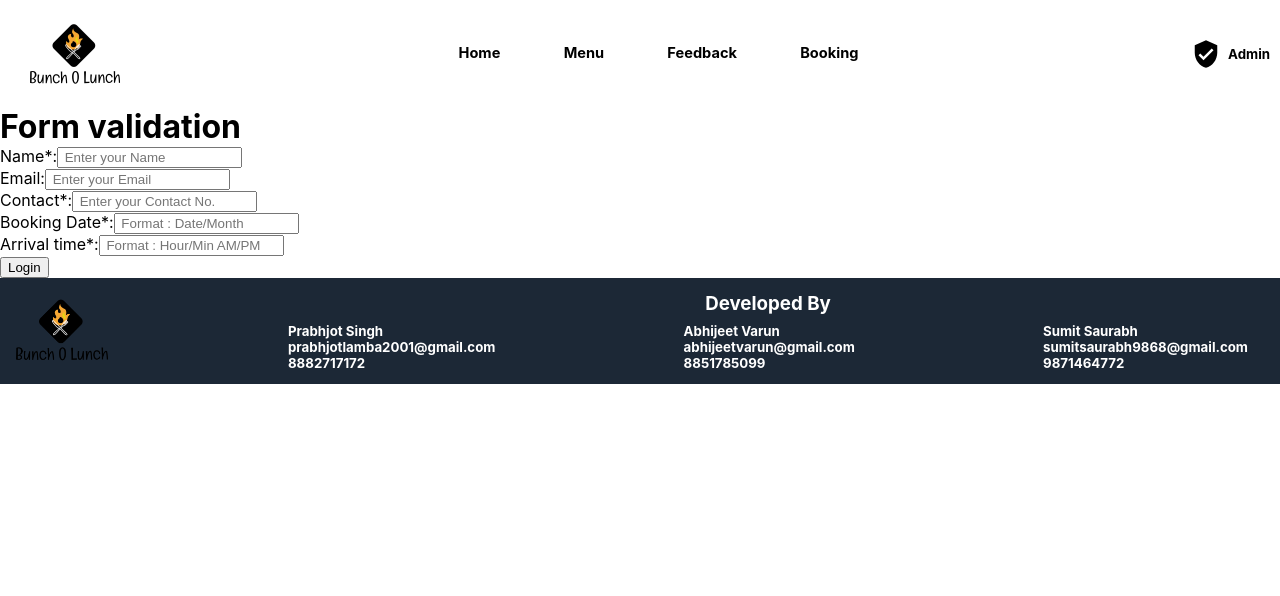
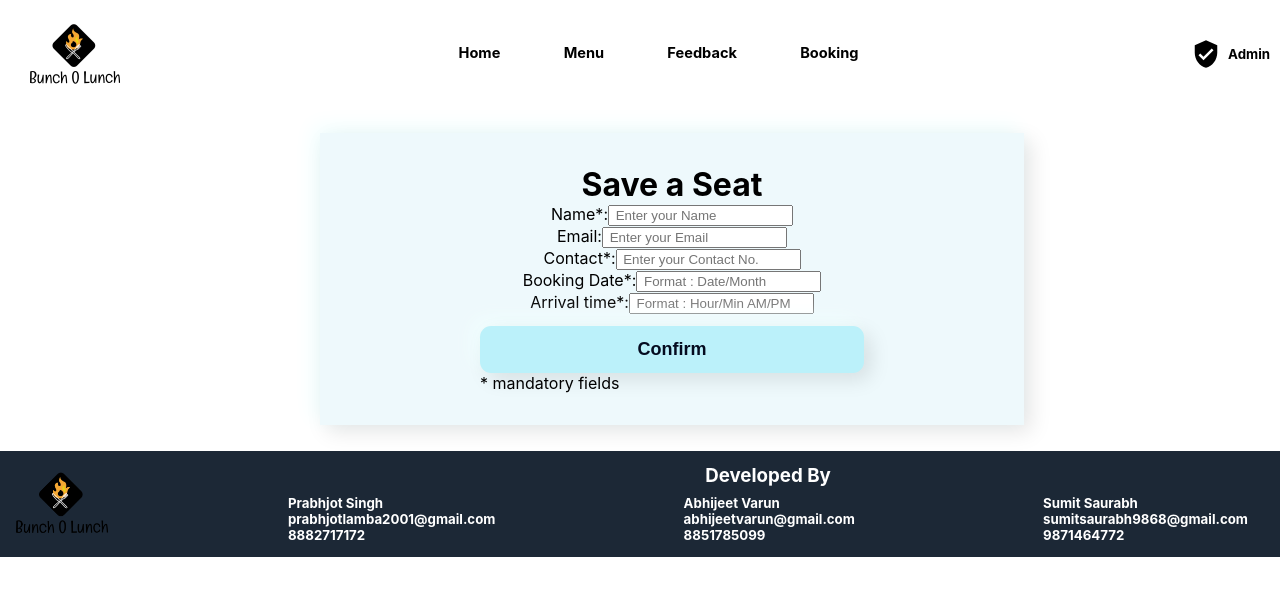
Before and after one commit to varunjeett/Restaurant-Web-App, a React (Create React App) app: page /booking in a window 1280 px wide. Shown: the top 596 px of the page. Built offline with nearby package versions, Linux system fonts and the light colour scheme; a web font is replaced by a local one.

Commit message:
resolved className clashes

```diff
--- a/src/Booking.js
+++ b/src/Booking.js
@@ -63,10 +63,10 @@ function Booking() {
   };
 
   return (
-    <div className="profile">
-      <div className="profile__fields">
-        <form onSubmit={submitForm} className="form">
-          <h1>Form validation</h1>
+    <div className="booking">
+      <div className="booking__fields">
+        <form onSubmit={submitForm} className="booking__form">
+          <h1>Save a Seat</h1>
 
           <InputField
             ref={inputRefs.current[0]}
@@ -118,7 +118,8 @@ function Booking() {
             placeholder=" Format : Hour/Min AM/PM"
           />
 
-          <button type="submit">Login</button>
+          <button className="booking__button" type="submit">Confirm</button>
+          <label className="booking__caution">* mandatory fields</label>
         </form>
       </div>
     </div>
--- a/src/Review.js
+++ b/src/Review.js
@@ -2,6 +2,7 @@ import React , {useState} from "react";
 import "./Review.css";
 import InputField from "./InputField";
 import { db } from "./firebase";
+import { Label } from "@material-ui/icons";
 
 const Review = () => {
   const inputRefs = React.useRef([
@@ -51,7 +52,7 @@ const Review = () => {
     <div className="review">
       <div className="review_fields">
 
-        <form onSubmit={submitForm} className="form">
+        <form onSubmit={submitForm} className="review__form">
           <h1>Review </h1>
 
           <InputField
@@ -94,7 +95,8 @@ const Review = () => {
             placeholder=" Feedback"
           />
 
-          <button type="submit">Login</button>
+          <button className="review__button" type="submit">Login</button>
+        <label className="booking__caution">* mandatory fields</label>
         </form>
       </div>
     </div>
```
